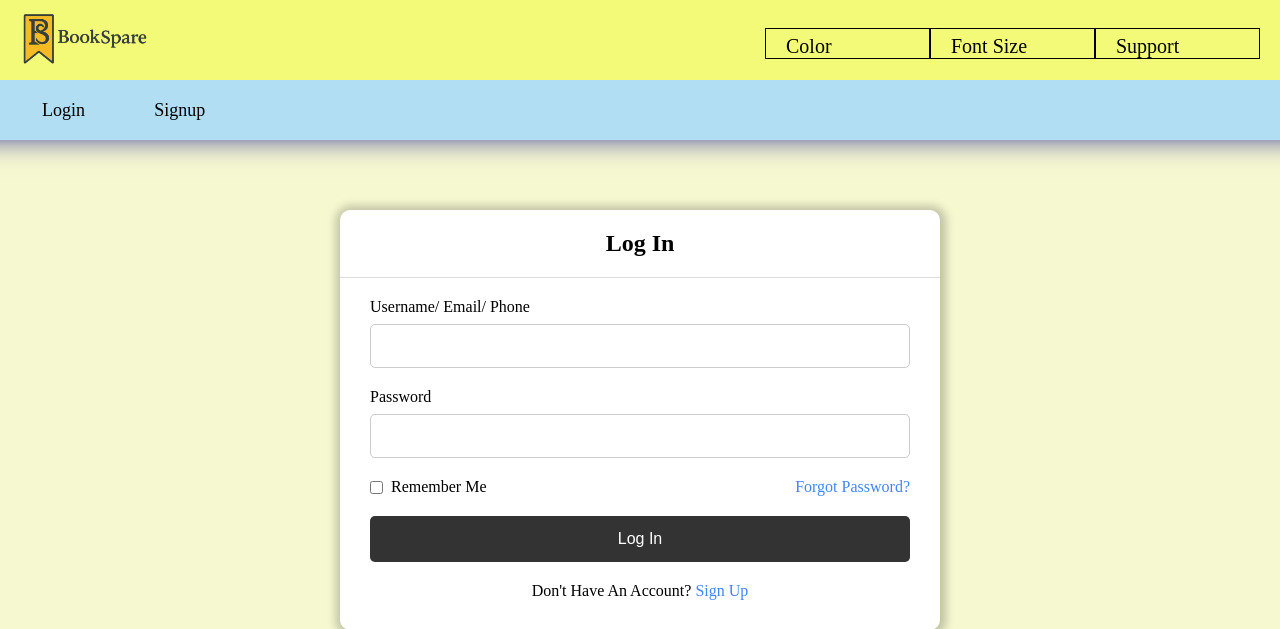
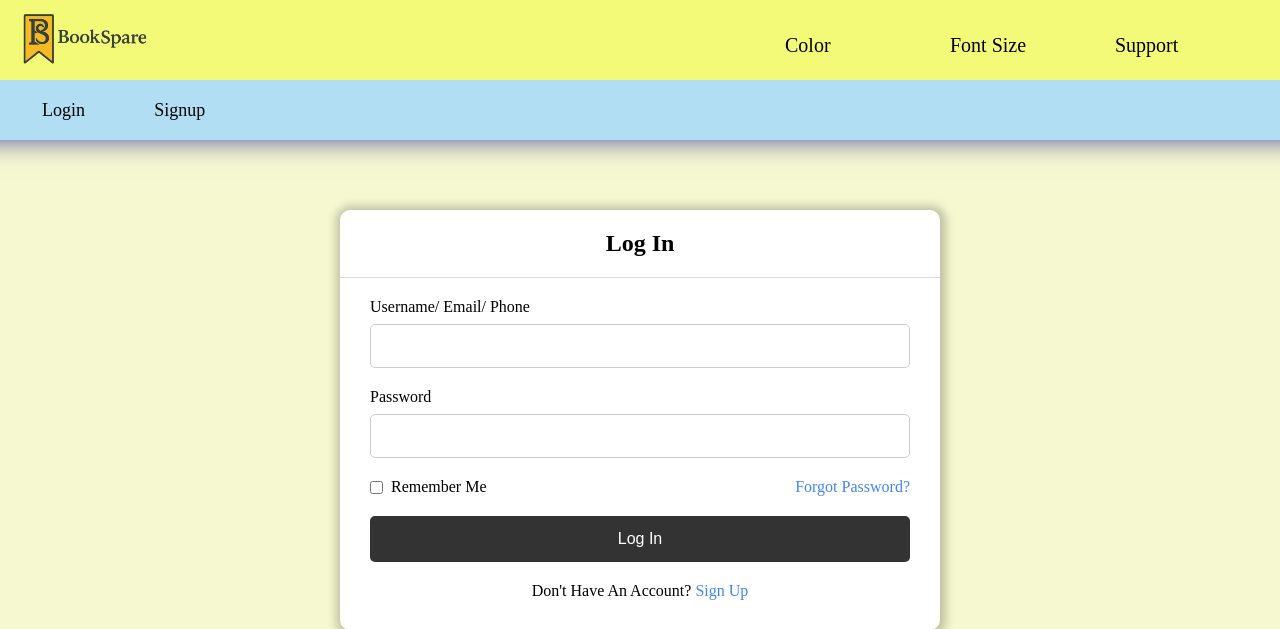
Before and after one commit to wanxian23/BookReview_BorrowingSystem, a PHP site: page /index.html in a window 1280 px wide. Shown: the top 629 px of the page. Run offline with PHP 8.4, Linux system fonts and the light colour scheme; some libraries are stand-ins or nearby versions.

Commit message:
Update style.css

```diff
--- a/style.css
+++ b/style.css
@@ -152,7 +152,6 @@ header #firstHeader nav span {
     color: var(--headerSpan);
     padding: 0 20px;
     width: var(--navLabelBorderSize);
-    border: 1px solid;
 }
 
 header #firstHeader span label {
```
